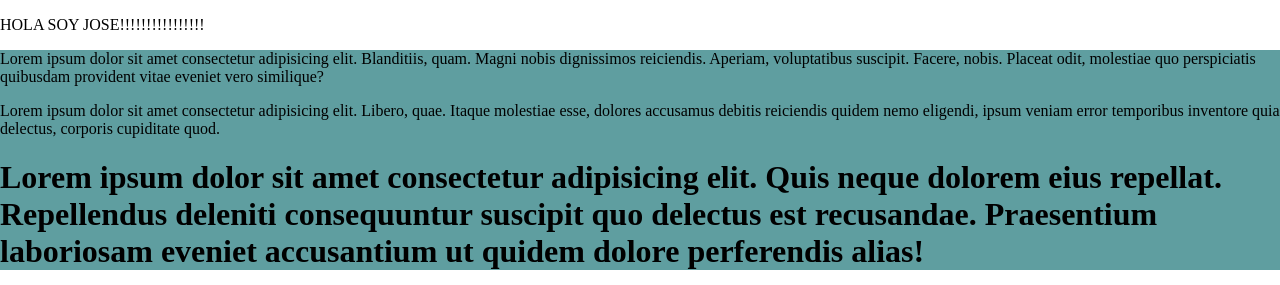
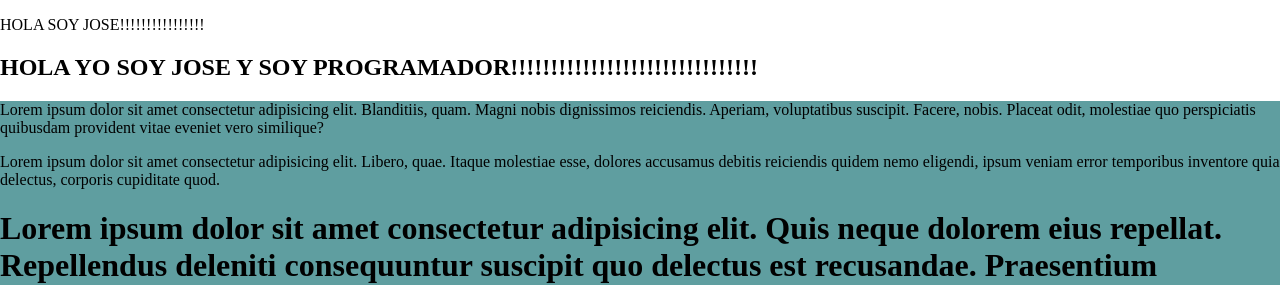
Before and after one commit to jdevid72/Curso_Platzi, a plain HTML site: page index.html in a window 1280 px wide. Shown: the top 285 px of the page. Drawn offline with Linux system fonts and the light colour scheme.

Commit message:
Se agrego otra seccion a menu

```diff
--- a/index.html
+++ b/index.html
@@ -13,6 +13,9 @@
         <nav class="menu">
             <div class="seccion">
                 <p>HOLA SOY JOSE!!!!!!!!!!!!!!!!</p>
+            </div>
+            <div class="seccion">
+                <h1>HOLA YO SOY JOSE Y SOY PROGRAMADOR!!!!!!!!!!!!!!!!!!!!!!!!!!!!!!!</h1>
             </div>
         </nav>
     </header>
```
